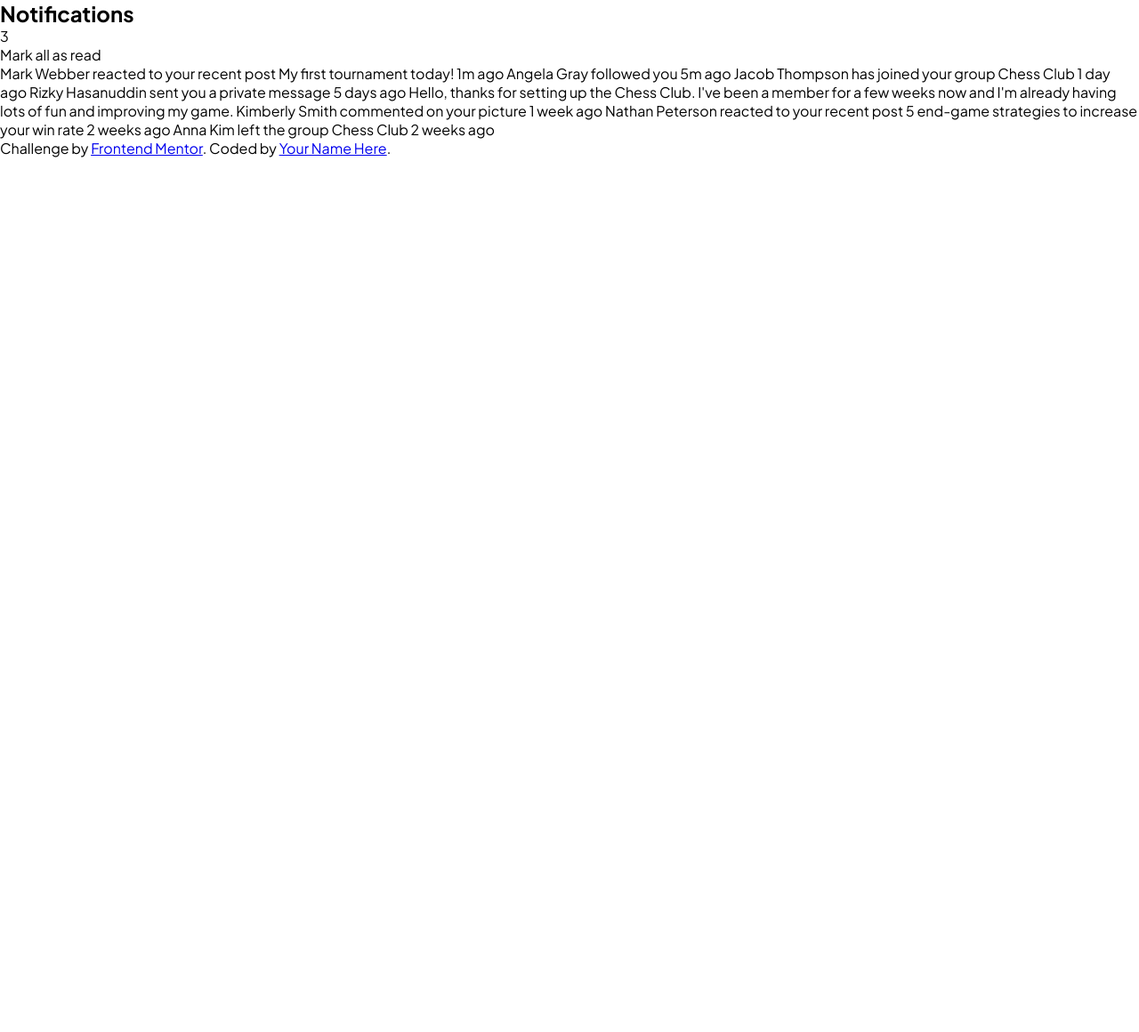
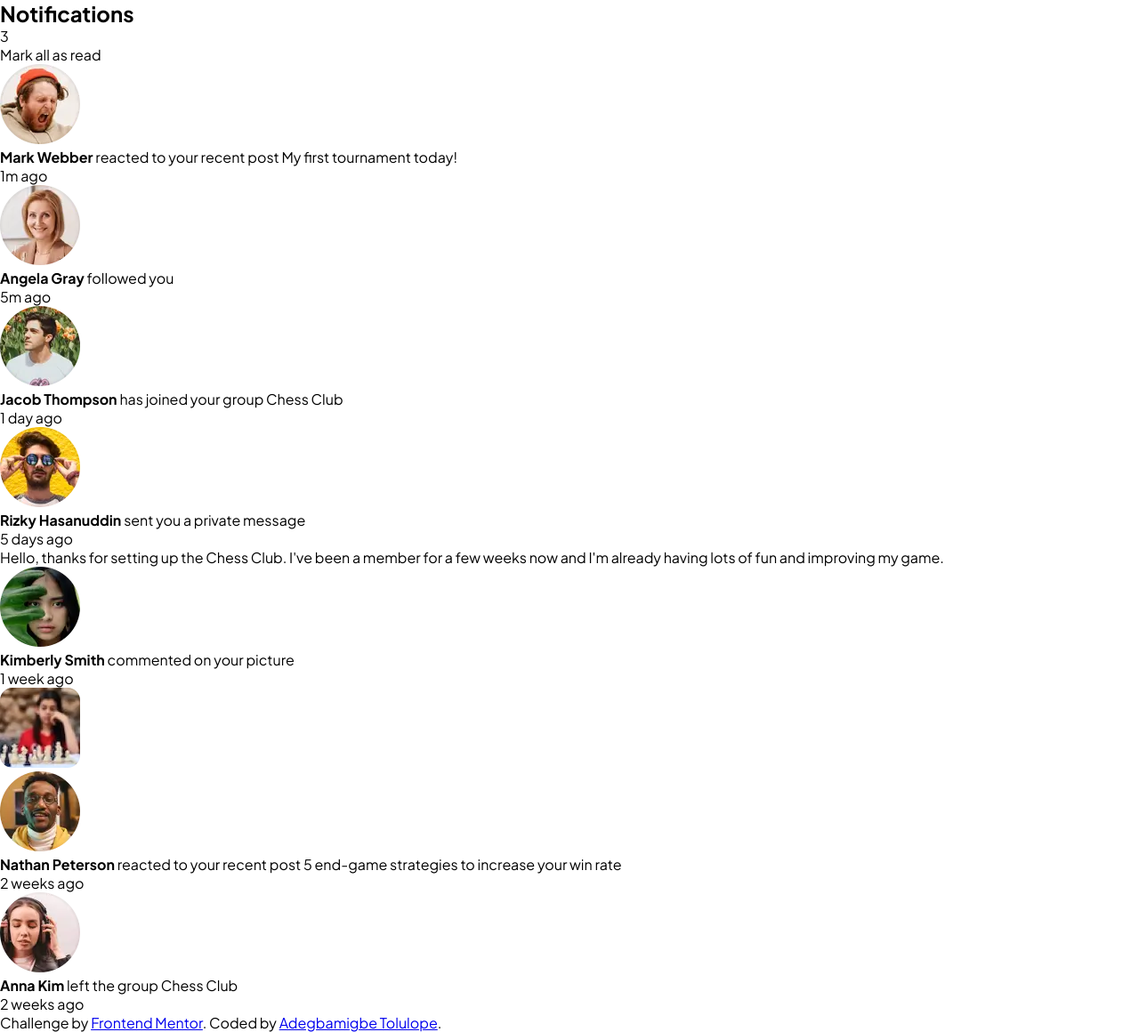
Before and after one commit to ioddgamers/Notifications-page, a plain HTML site: page index.html in a window 1280 px wide. Shown: the whole page at 89% size. Before the commit the page ends 800 px from the top, so only its background shows below. Drawn offline with Linux system fonts and the light colour scheme.

Commit message:
Strutured my HTML page

```diff
--- a/index.html
+++ b/index.html
@@ -28,39 +28,67 @@
 
       <!-- User Notifications Section Start -->
       <section class="user-notifications">
+        <!-- Mark Webber -->
+        <div class="notif-content-1">
+          <img src="./assets/images/avatar-mark-webber.webp" alt="Mark Webber" class="image">
+          <p><strong>Mark Webber</strong> reacted to your recent post <span>My first tournament today!</span></p>
+          <p class="timestamp">1m ago</p>
 
+        </div>
+        <!-- Angela Gray -->
+        <div class="notif-content-2">
+          <img src="./assets/images/avatar-angela-gray.webp" alt="Angela Gray" class="image">
+          <p><strong>Angela Gray</strong> followed you</p>
+          <p class="timestamp">5m ago</p>
+        </div>
+
+        <!-- Jacob Thompson -->
+        <div class="notif-content-3">
+          <img src="./assets/images/avatar-jacob-thompson.webp" alt="Jacob Thompson" class="image">
+          <p><strong>Jacob Thompson </strong>has joined your group Chess Club</p>
+          <p class="timestamp">1 day ago</p>
+        </div>
+
+        <!-- Rizky Hasanuddin -->
+        <div class="notif-content-4">
+          <img src="./assets/images/avatar-rizky-hasanuddin.webp" alt="Rizky Hasanuddin" class="image">
+          <p><strong>Rizky Hasanuddin </strong>sent you a private message</p>
+          <p class="timestamp">5 days ago</p>
+          <div class="message-container">
+            <p>Hello, thanks for setting up the Chess Club. I've been a member for a few weeks now and
+  I'm already having lots of fun and improving my game.</p>
+          </div>
+        </div>
+
+        <!-- Kimberly Smith -->
+        <div class="notif-content-5">
+          <img src="./assets/images/avatar-kimberly-smith.webp" alt="Kimberly Smith" class="image">
+          <p><strong>Kimberly Smith </strong>commented on your picture</p>
+          <p class="timestamp">1 week ago</p>
+          <img src="./assets/images/image-chess.webp" alt="girl playing chess" class="image">
+        </div>
+
+        <!-- Nathan Peterson -->
+        <div class="notif-content-6">
+          <img src="./assets/images/avatar-nathan-peterson.webp" alt="Nathan Peterson" class="image">
+          <p><strong> Nathan Peterson</strong> reacted to your recent post <span>5 end-game strategies to increase your win rate</span></p>
+          <p class="timestamp">2 weeks ago</p>
+        </div>
+
+        <!-- Anna Kim -->
+        <div class="notif-content-7">
+          <img src="./assets/images/avatar-anna-kim.webp" alt="Anna Kim" class="image">
+          <p><strong>Anna Kim</strong> left the group <span class="chess-club">Chess Club</span></p>
+          <p class="timestamp">2 weeks ago</p>
+        </div>
       </section>
       <!-- User Notifications Section End -->
     </div>
   </main>
 
-
-  Mark Webber reacted to your recent post My first tournament today!
-  1m ago
-
-  Angela Gray followed you
-  5m ago
-
-  Jacob Thompson has joined your group Chess Club
-  1 day ago
-
-  Rizky Hasanuddin sent you a private message
-  5 days ago
-  Hello, thanks for setting up the Chess Club. I've been a member for a few weeks now and
-  I'm already having lots of fun and improving my game.
-
-  Kimberly Smith commented on your picture
-  1 week ago
-
-  Nathan Peterson reacted to your recent post 5 end-game strategies to increase your win rate
-  2 weeks ago
-
-  Anna Kim left the group Chess Club
-  2 weeks ago
-
   <div class="attribution">
     Challenge by <a href="https://www.frontendmentor.io?ref=challenge" target="_blank">Frontend Mentor</a>.
-    Coded by <a href="#">Your Name Here</a>.
+    Coded by <a href="https://github.com/ioddgamers">Adegbamigbe Tolulope</a>.
   </div>
 </body>
 </html>
```
